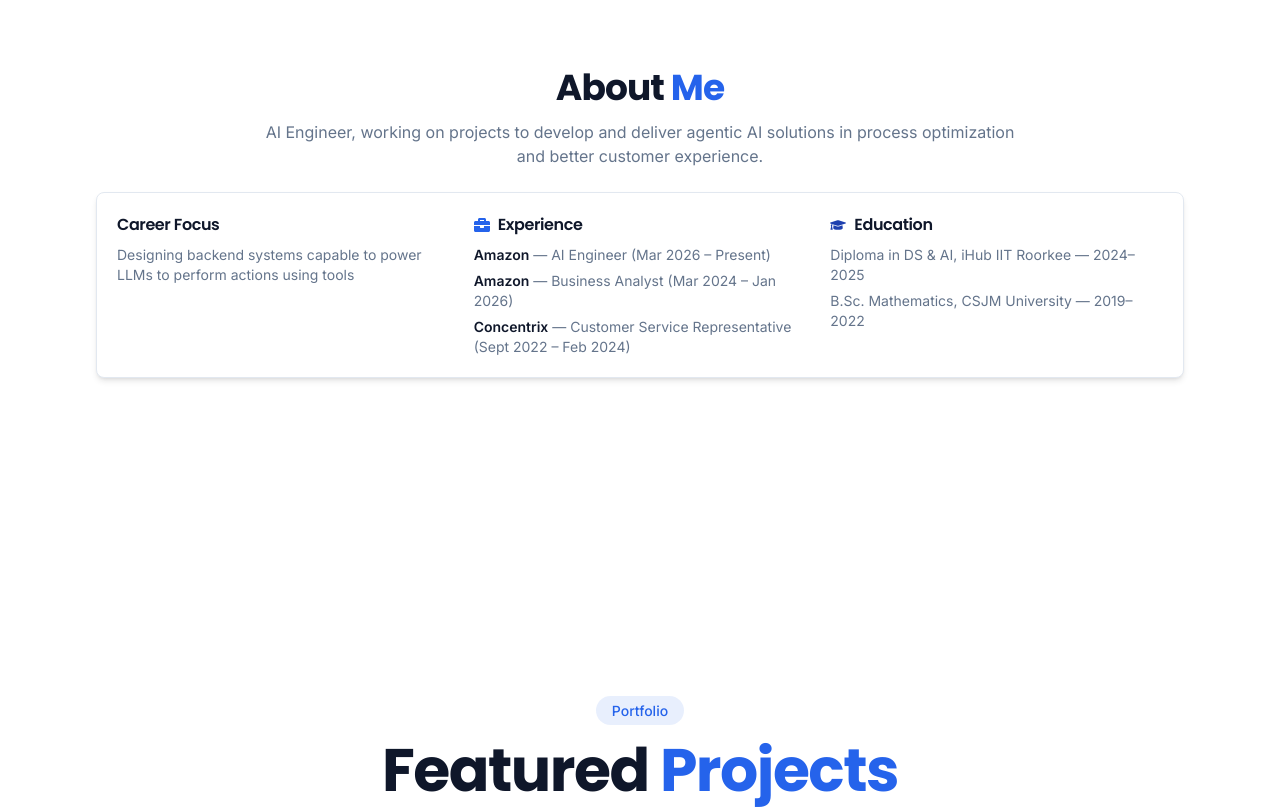
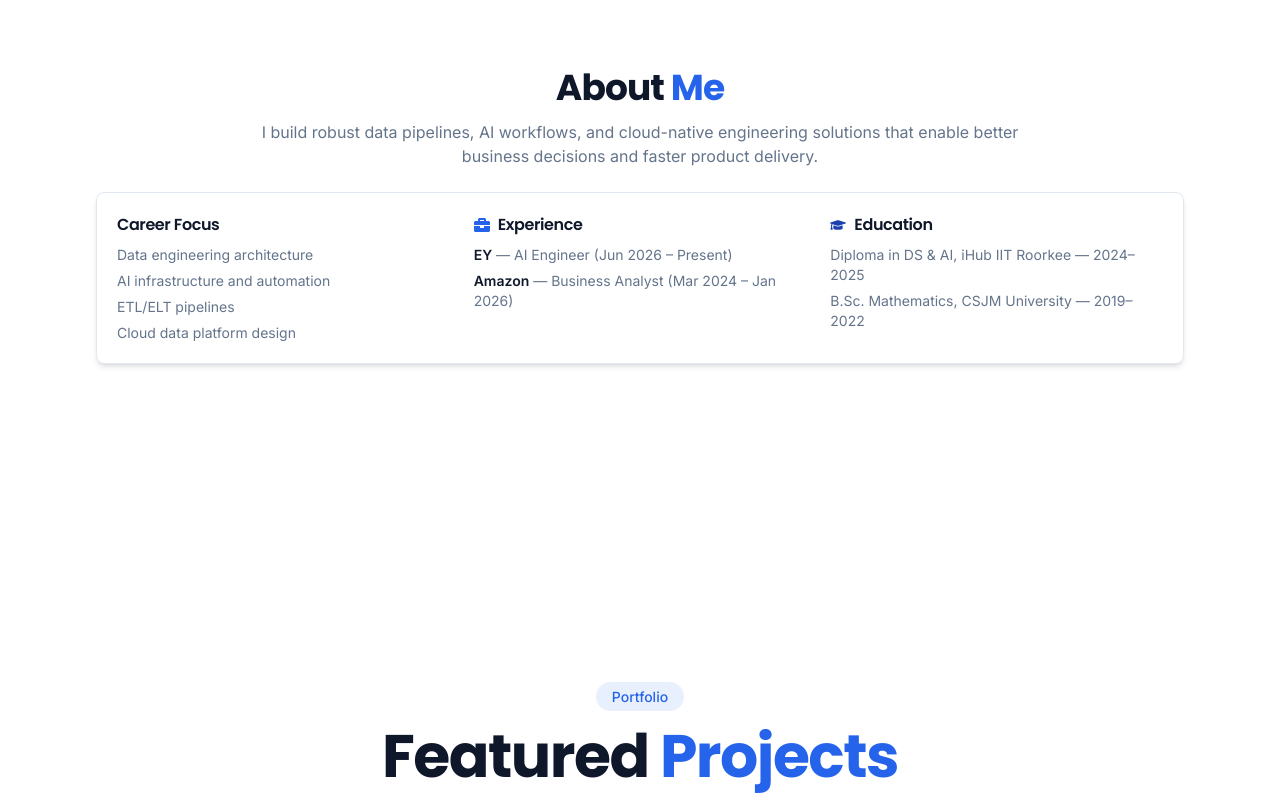
Before and after one commit to tirshiva/Analyst-Portfolio, a React (Vite) app: page / in a window 1280 px wide. Shown: the part 940-1749 px from the top of the page. Built offline with nearby package versions, Linux system fonts and the light colour scheme.

Commit message:
Making values softcoded so that a user can use it as template

```diff
--- a/src/components/About.jsx
+++ b/src/components/About.jsx
@@ -1,5 +1,6 @@
 import { motion } from 'framer-motion';
 import { FaBriefcase, FaGraduationCap } from 'react-icons/fa';
+import profile from '../data/profile';
 
 const About = () => (
   <section className="text-supply-dark py-12 sm:py-16 relative">
@@ -15,7 +16,7 @@ const About = () => (
           About <span className="text-supply-primary">Me</span>
         </h2>
         <p className="text-supply-gray text-sm sm:text-base max-w-3xl mx-auto">
-          AI Engineer, working on projects to develop and deliver agentic AI solutions in process optimization and better customer experience.
+          {profile.about.summary}
         </p>
       </motion.div>
 
@@ -33,7 +34,9 @@ const About = () => (
               Career Focus
             </h3>
             <ul className="space-y-1.5 text-xs sm:text-sm text-supply-gray">
-              <li>Designing backend systems capable to power LLMs to perform actions using tools</li>
+              {profile.about.careerFocus.map((item, index) => (
+                <li key={index}>{item}</li>
+              ))}
             </ul>
           </div>
           <div>
@@ -42,9 +45,11 @@ const About = () => (
               <h3 className="text-sm sm:text-base font-semibold text-supply-dark">Experience</h3>
             </div>
             <ul className="space-y-1.5 text-xs sm:text-sm text-supply-gray">
-              <li><span className="font-semibold text-supply-dark">Amazon</span> — AI Engineer (Mar 2026 – Present)</li>
-              <li><span className="font-semibold text-supply-dark">Amazon</span> — Business Analyst (Mar 2024 – Jan 2026)</li>
-              <li><span className="font-semibold text-supply-dark">Concentrix</span> — Customer Service Representative (Sept 2022 – Feb 2024)</li>
+              {profile.about.experiences.map((item, index) => (
+                <li key={index}>
+                  <span className="font-semibold text-supply-dark">{item.company}</span> — {item.role} ({item.duration})
+                </li>
+              ))}
             </ul>
           </div>
           <div>
@@ -53,9 +58,9 @@ const About = () => (
               <h3 className="text-sm sm:text-base font-semibold text-supply-dark">Education</h3>
             </div>
             <ul className="space-y-1.5 text-xs sm:text-sm text-supply-gray">
-              {/* <li>MCA, IGNOU — 2025–2027 (Pursuing)</li> */}
-              <li>Diploma in DS & AI, iHub IIT Roorkee — 2024–2025</li>
-              <li>B.Sc. Mathematics, CSJM University — 2019–2022</li>
+              {profile.about.education.map((item, index) => (
+                <li key={index}>{item.degree}, {item.institution} — {item.duration}</li>
+              ))}
             </ul>
           </div>
         </div>
--- a/src/components/FooterComponent.jsx
+++ b/src/components/FooterComponent.jsx
@@ -1,12 +1,9 @@
 import React from 'react';
 import { motion } from 'framer-motion';
 import { FaGithub, FaLinkedin, FaEnvelope, FaBrain, FaRobot, FaCode, FaArrowUp } from 'react-icons/fa';
-import { socialLinks } from '../data/projects';
+import profile from '../data/profile';
 
-// Add twitter link if not in the data file
-const footerSocialLinks = {
-  ...socialLinks
-};
+const footerSocialLinks = profile.socialLinks;
 
 const FooterComponent = () => {
   const containerVariants = {
@@ -83,10 +80,10 @@ const FooterComponent = () => {
           >
             <div className="flex items-center gap-2 sm:gap-3 mb-3 sm:mb-4">
               <FaBrain className="text-supply-primary w-5 h-5 sm:w-6 sm:h-6" />
-              <h3 className="text-lg sm:text-xl font-bold text-supply-dark">Data Engineer</h3>
+              <h3 className="text-lg sm:text-xl font-bold text-supply-dark">{profile.title}</h3>
             </div>
             <p className="text-supply-gray mb-4 sm:mb-6 text-sm sm:text-base">
-              Designing AI applications that power business process.
+              {profile.contact.availability}
             </p>
             <div className="flex gap-3 sm:gap-4">
               <motion.a
@@ -167,10 +164,10 @@ const FooterComponent = () => {
           >
             <h3 className="text-base sm:text-lg font-semibold mb-3 sm:mb-4 text-supply-dark">Contact</h3>
             <p className="text-supply-gray mb-3 sm:mb-4 text-sm sm:text-base">
-              Open to AI Engineering roles
+              {profile.contact.availability}
             </p>
             <motion.a
-              href={`mailto:${footerSocialLinks.email}`}
+              href={`mailto:${profile.socialLinks.email}`}
               variants={buttonVariants}
               whileHover="hover"
               whileTap="tap"
@@ -188,7 +185,7 @@ const FooterComponent = () => {
         {/* Bottom Section */}
         <div className="flex flex-col sm:flex-row justify-between items-center">
           <p className="text-supply-gray text-xs sm:text-sm mb-4 sm:mb-0 text-center sm:text-left">
-            © {new Date().getFullYear()} Shivanshu Tiwari. All rights reserved.
+            © {new Date().getFullYear()} {profile.name}. All rights reserved.
           </p>
           <motion.button
             onClick={scrollToTop}
--- a/src/components/Projects.jsx
+++ b/src/components/Projects.jsx
@@ -1,6 +1,7 @@
 import { useState } from 'react';
 import { motion } from 'framer-motion';
 import { projects } from '../data/projects';
+import profile from '../data/profile';
 import ProjectCard from './ProjectCard';
 import { FaCogs, FaChartLine, FaCloud, FaProjectDiagram, FaSearch } from 'react-icons/fa';
 
@@ -119,17 +120,17 @@ const Projects = () => {
           className="mt-16 sm:mt-20 text-center"
         >
           <p className="text-supply-gray text-base sm:text-lg mb-6 sm:mb-8">
-            Explore more of my engineering and analytics projects on GitHub.
+            {profile.projects.callToAction}
           </p>
           <motion.a
-            href="https://github.com/tirshiva"
+            href={profile.socialLinks.github}
             target="_blank"
             rel="noopener noreferrer"
             whileHover={{ scale: 1.05 }}
             whileTap={{ scale: 0.95 }}
             className="inline-flex items-center px-6 py-3 sm:py-3.5 bg-supply-primary text-white rounded-lg shadow-md hover:bg-supply-highlight transition-all duration-300 text-base sm:text-lg font-medium"
           >
-            View More on GitHub
+            {profile.projects.githubText}
           </motion.a>
         </motion.div>
       </div>
--- /dev/null
+++ b/src/data/profile.js
@@ -0,0 +1,74 @@
+// Customize this file with your own details.
+// Use this as the single source of truth for personal branding, social links,
+// experience, education, and portfolio copy.
+
+const profile = {
+  name: 'Shivanshu Tiwari',
+  title: 'AI & Data Engineer',
+  heroDescription:
+    'AI Engineer at EY building scalable data platforms, orchestration pipelines, and AI-enabled business systems.',
+  ctaText: 'View My Work',
+
+  about: {
+    summary:
+      'I build robust data pipelines, AI workflows, and cloud-native engineering solutions that enable better business decisions and faster product delivery.',
+    careerFocus: [
+      'Data engineering architecture',
+      'AI infrastructure and automation',
+      'ETL/ELT pipelines',
+      'Cloud data platform design'
+    ],
+    experiences: [
+      {
+        company: 'EY',
+        role: 'AI Engineer',
+        duration: 'Jun 2026 – Present',
+        description:
+          'Developing enterprise AI applications, data orchestration, and model-driven automation for strategic outcomes.'
+      },
+      {
+        company: 'Amazon',
+        role: 'Business Analyst',
+        duration: 'Mar 2024 – Jan 2026',
+        description:
+          'Built analytics pipelines, automation workflows, and reporting frameworks for business operations.'
+      }
+    ],
+    education: [
+      {
+        institution: 'iHub IIT Roorkee',
+        degree: 'Diploma in DS & AI',
+        duration: '2024–2025'
+      },
+      {
+        institution: 'CSJM University',
+        degree: 'B.Sc. Mathematics',
+        duration: '2019–2022'
+      }
+    ]
+  },
+
+  contact: {
+    location: 'Gurgaon, India',
+    availability: 'Open to AI Engineering and Data Engineering roles',
+    intro:
+      'Interested in collaborating on data-driven systems, intelligent automation, and cloud-native engineering projects.',
+    vcfFile: '/contact.vcf',
+    vcfDownloadName: 'Shivanshu_Tiwari.vcf'
+  },
+
+  socialLinks: {
+    linkedin: 'https://www.linkedin.com/in/shivanshu2407/',
+    github: 'https://github.com/tirshiva',
+    email: 'shivanshutiwari.ml@gmail.com',
+    twitter: 'https://x.com/shivanshut24'
+  },
+
+  projects: {
+    githubText: 'View More on GitHub',
+    callToAction:
+      'Explore more of my engineering and analytics projects on GitHub.'
+  }
+};
+
+export default profile;
```
Also changed, not shown: src/components/Contact.jsx (+11 -17 lines), src/components/Hero.jsx (+7 -11 lines), 1 other file (tests, documents, lock files or other folders).
